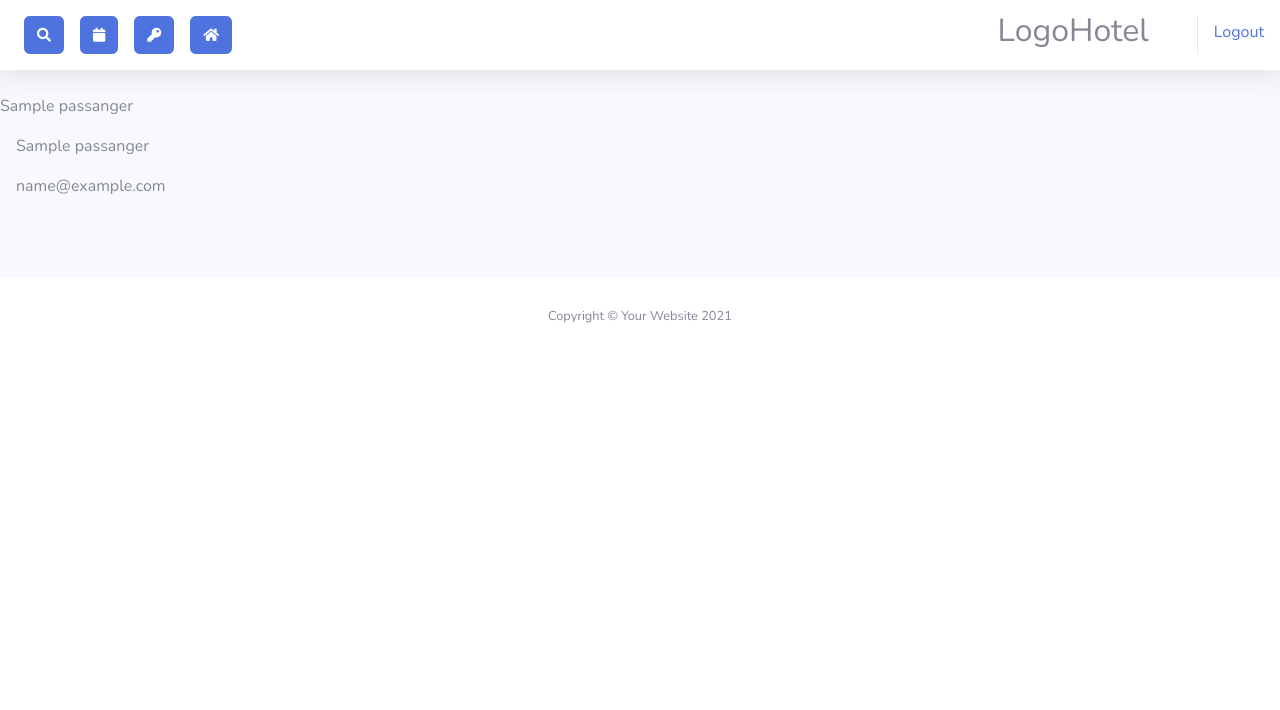
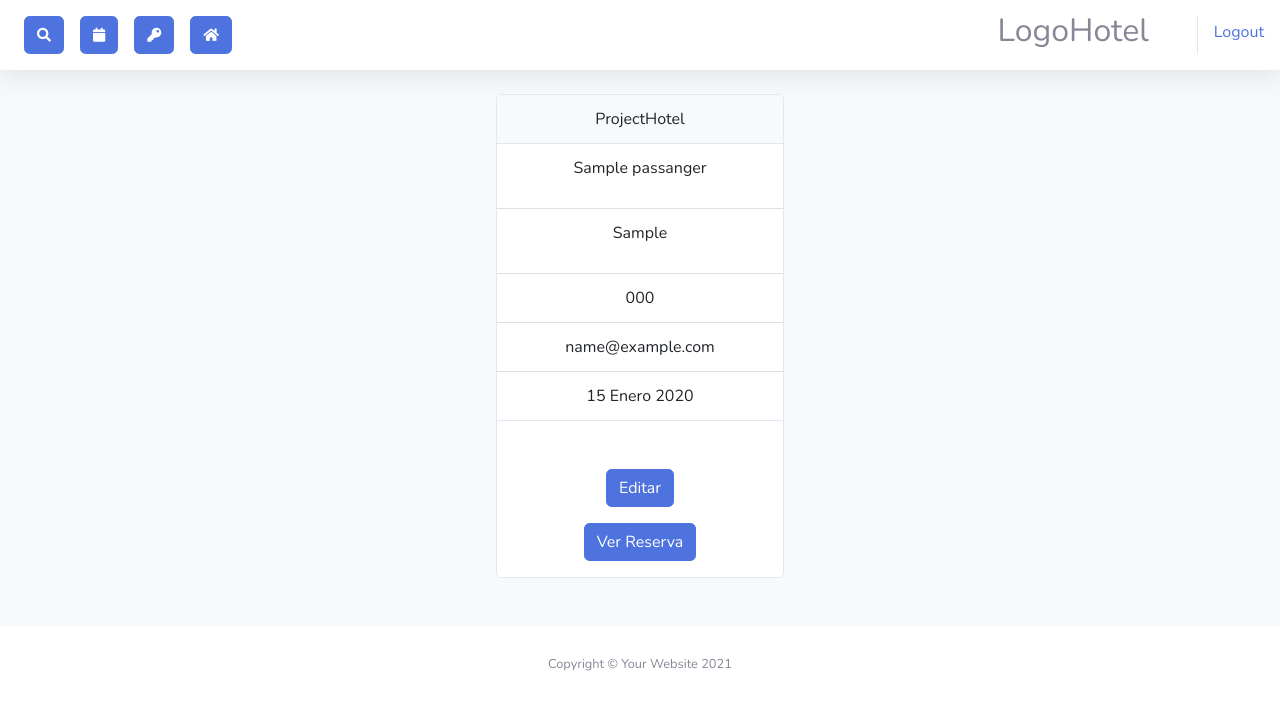
Before and after one commit to jwf12/ProjectHotel, a Django app: page /pass-info/1 in a window 1280 px wide. Shown: the top 710 px of the page. Run offline with Django 4.2, Linux system fonts and the light colour scheme; tables that the repository leaves empty hold one stand-in row (values such as "Sample post"); some libraries are stand-ins or nearby versions.

Commit message:
Se agrega modificar pasajero

```diff
--- a/hotel/urls.py
+++ b/hotel/urls.py
@@ -1,6 +1,6 @@
 from django.urls import path
 from django.contrib.auth import views as auth_views
-from .views import Home, CustomLoginView, SingUpView, ShowPassData
+from .views import Home, CustomLoginView, SingUpView, ShowPassData, PassangerEditarView
 
 
 urlpatterns = [
@@ -9,4 +9,5 @@ urlpatterns = [
     path('login/', CustomLoginView.as_view(template_name = 'login.html'), name = 'login'),
     path('register/', SingUpView.as_view(), name='register'),
     path('logout/', auth_views.LogoutView.as_view(template_name = 'login.html'), name='logout'),
+      path('update/<int:pk>', PassangerEditarView.as_view(), name='update'),
 ]
--- a/hotel/views.py
+++ b/hotel/views.py
@@ -19,22 +19,32 @@ class Home(generic.ListView):
 
     def get_context_data(self, **kwargs):
         context = super().get_context_data(**kwargs)
-
         context['reservations'] = Reservation.objects.filter(status_res=2)
         room_change_satate()
         return context
 
 
-
-
-# modales.
 class ShowPassData(generic.DetailView):
     model = Passanger
     template_name = 'passanger.html'
     context_object_name = 'passan'
 
 
+class PassangerEditarView(generic.UpdateView):
+    model = Passanger
+    success_url = reverse_lazy('hotel:home')
+    fields = [
+        'name',
+        'dni',
+        'email',
 
+    ]
+
+    def form_valid(self, form):
+        return super().form_valid(form)
+
+    def form_invalid(self,form):
+        return super().form_invalid(form)
 
 # Login / register.
 class CustomLoginView(LoginView):
--- a/templates/passanger.html
+++ b/templates/passanger.html
@@ -4,18 +4,82 @@
 
 
 
+<div class="container text-center d-flex justify-content-center">
+    <div class="row">
+        <div class="col">
 
-{{passan.name}}
+            <div class="card" style="width: 18rem;">
+                <div class="card-header">
+                  ProjectHotel
+                </div>
+                <ul class="list-group list-group-flush">
+                  <li class="list-group-item"><p>{{passan.name}}</p></li>
+                  <li class="list-group-item"><p>{{passan.dni}}</p></li>
+                  <li class="list-group-item">{{passan.tel}}</li>
+                  <li class="list-group-item">{{passan.email}}</li>
+                  <li class="list-group-item">{{passan.birth_date}}</li>
+                </ul>
+                <div class="container mt-5">
+
+                <form action="" method='POST'>
+                    {% csrf_token %}
+                    <button type='button' class='btn btn-primary mx-4' data-bs-toggle="modal" data-bs-target="#updateModal_{{passan.id}}">Editar</button>
+                </form>
+
+                <button type="submit" class="btn btn-primary my-3">Ver Reserva</button>
+            </div>
+            </div>
 
 
 
+        </div>
+    </div>
+</div>
 
-                <div class="modal-body">
-                    <p>{{passan.name}}</p>
-                    <p>{{passan.email}}</p>
+
+<!-- Modal: editar tarea-->
+
+
+<div class="modal fade" id="updateModal_{{passan.id}}" tabindex="-1" aria-labelledby="exampleModalLabel{{tarea.id}}" aria-hidden="true">
+    <div class="modal-dialog">
+      <div class="modal-content">
+        <div class="modal-header">
+          <h1 class="modal-title fs-5" id="exampleModalLabel"><i class="bi bi-journal-bookmark"></i> Editar Tarea:</h1>
+          <button type="button" class="btn-close" data-bs-dismiss="modal" aria-label="Close"></button>
+        </div>
+
+
+        <form action="{% url 'hotel:update' passan.id %}" method = 'POST'>
+            {% csrf_token %}
+            <div class="modal-body">
+
+                <div class="form-group m-3">
+                    <label for="name">Name:</label>
+                    <input type="text" class="form-control" id="name" name="name" placeholder={{passan.name}}>
+                </div>
+                <div class="form-group m-3">
+                    <label for="dni">Dni:</label>
+                    <input type="text" class="form-control" id="dni" name="dni" placeholder={{passan.dni}}>
+                </div>
+                <div class="form-group m-3">
+                    <label for="email">Email:</label>
+                    <input type="text" class="form-control" id="email" name="email" placeholder={{passan.email}}>
                 </div>
 
+            </div>
 
+
+            <div class="modal-footer">
+              <button type="button" class="btn btn-secondary" data-bs-dismiss="modal">Cerrar</button>
+              <button type="submit" class="btn btn-primary">Guardar</button>
+            </div>
+
+        </form>
+
+
+      </div>
+    </div>
+</div>
 
 
 {% endblock content %}
```
Also changed, not shown: templates/index.html (+14 -9 lines), templates/printInfo.html (added, +82 -0 lines), utils/utils.py (line endings or trailing spaces).
